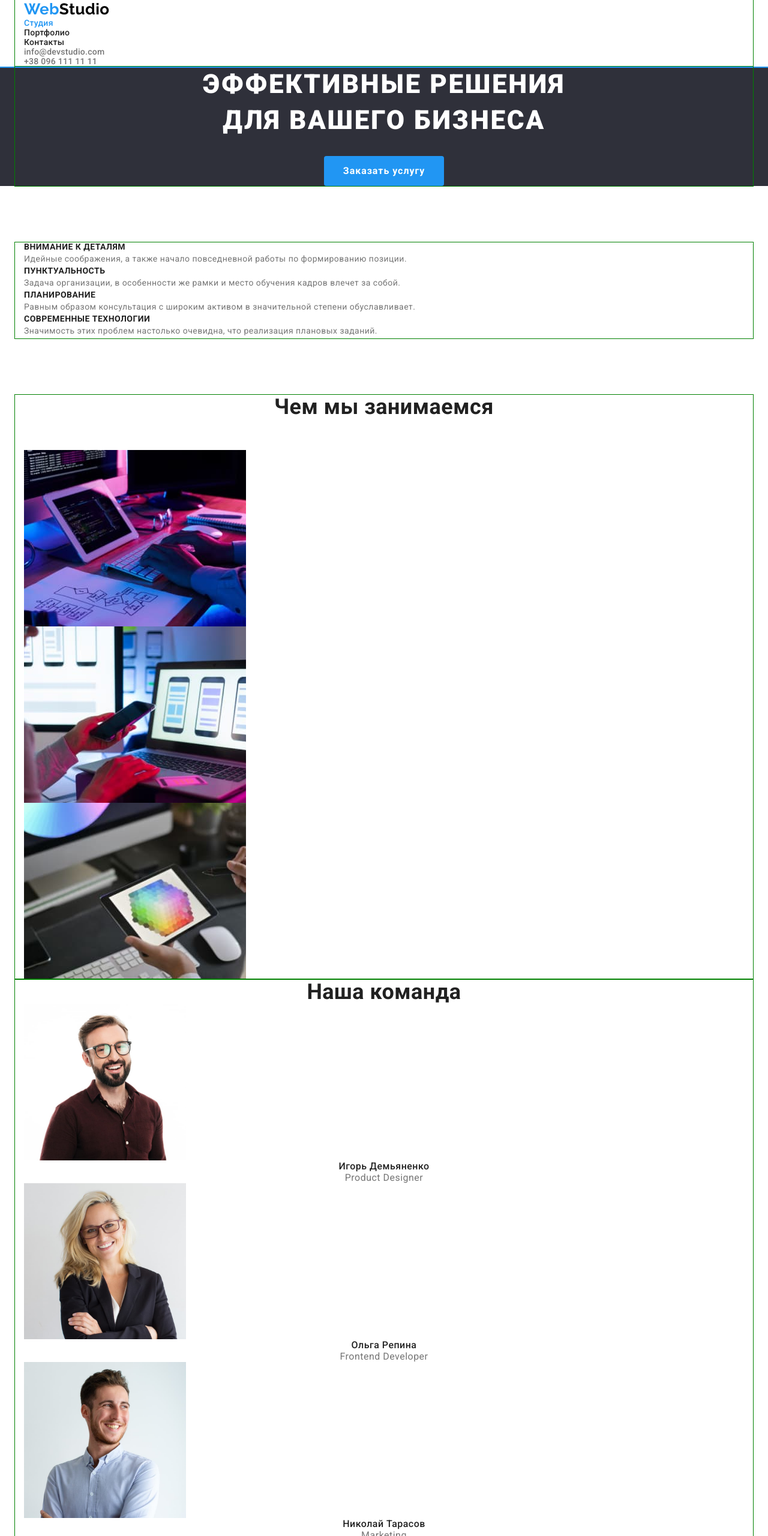
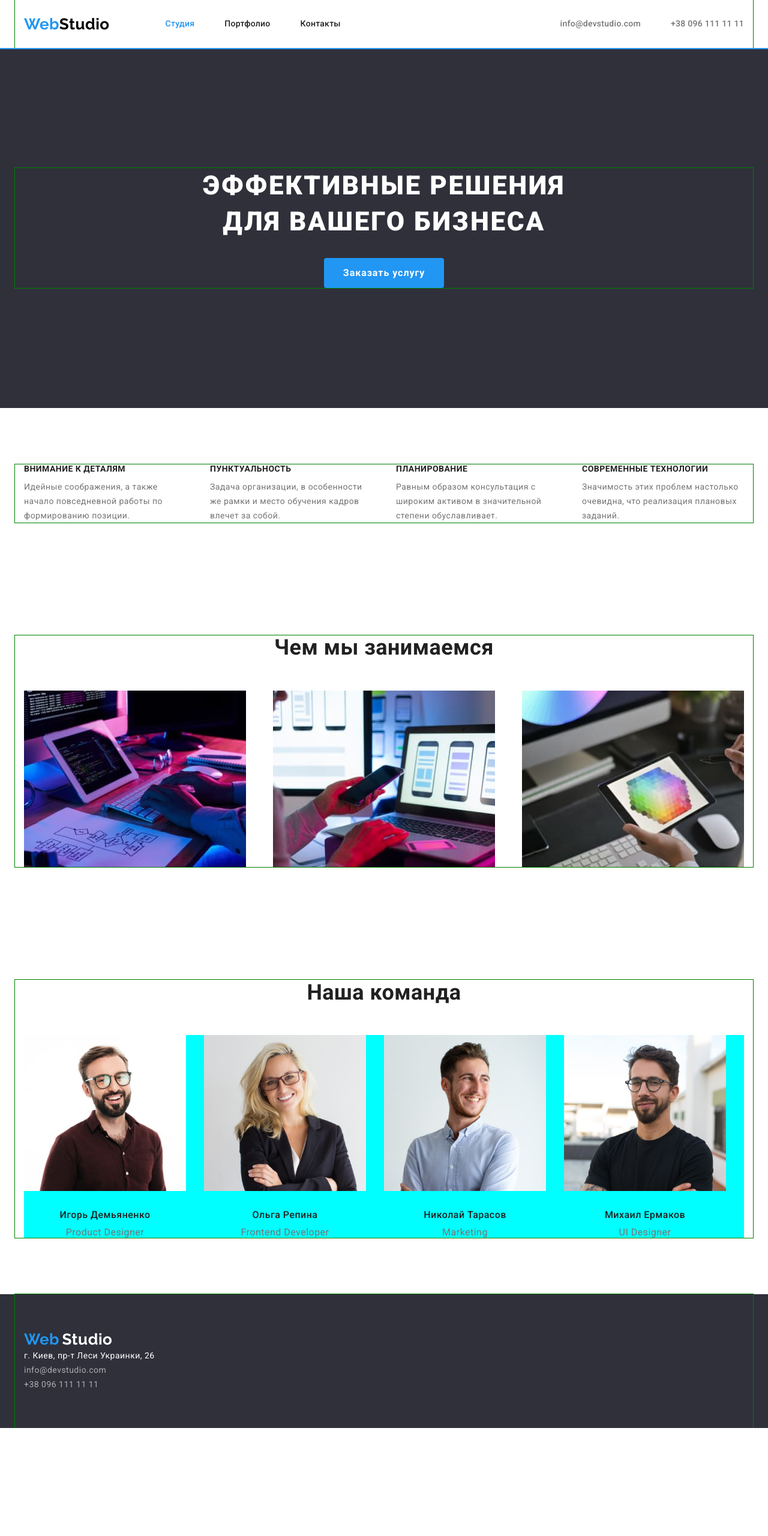
Before and after one commit to iChernomor/goit-markup-hw-03, a plain HTML site: page index.html in a window 1280 px wide. Shown: the top 2560 px of the page at 60% size. After the commit the page ends 2380 px from the top, so only its background shows below. Drawn offline with nearby package versions, Linux system fonts and the light colour scheme.

Commit message:
центрував картки в портфоліо + card-list

```diff
--- a/css/styles.css
+++ b/css/styles.css
@@ -36,11 +36,18 @@ body {
   list-style: none;
 }
 
-ul, li, p {
+ul,
+li,
+p {
   margin: 0;
   padding: 0;
 }
-h1, h2, h3, h4, h5, h6 {
+h1,
+h2,
+h3,
+h4,
+h5,
+h6 {
   margin: 0;
   padding: 0;
 }
@@ -48,7 +55,7 @@ a {
   text-decoration: none;
 }
 img {
- display: block;
+  display: block;
 }
 .visually-hidden {
   position: absolute;
@@ -70,7 +77,10 @@ img {
   outline: 1px solid green;
   margin: 0 auto;
 }
-
+.section {
+  padding-top: 94px;
+  padding-bottom: 94px;
+}
 .header-pages {
   outline: 2px solid #2196f3;
 }
@@ -81,7 +91,6 @@ img {
   font-weight: 700;
   font-size: 26px;
   line-height: 1.19;
-
 }
 .logo-black {
   color: #000000;
@@ -117,7 +126,8 @@ img {
 .text-black {
   color: var(--primary-text-color);
   display: block;
-
+  padding-top: 32px;
+  padding-bottom: 32px;
 }
 .site-nav {
   color: var(--primary-text-color);
@@ -126,8 +136,22 @@ img {
   line-height: 1.14;
   letter-spacing: 0.02em;
   text-decoration: none;
+  display: flex;
+  margin-left: 93px;
+}
+.display {
+  display: flex;
+  align-items: center;
+}
+.site-nav .item + .item {
+  margin-left: 50px;
+  display: block;
+}
 
-}
+/* .site-nav .item:last-child {
+margin-right: 0;
+} - те саме що item + item*/
+
 .site-nav :hover,   /*подсветка при наведении*/
 .site-nav :focus {
   color: var(--accent-color);
@@ -139,7 +163,6 @@ img {
   color: var(--accent-color);
   outline: 0;
   outline-offset: 0;
-
 }
 .site-contact {
   color: var(--secondary-text-color);
@@ -148,7 +171,17 @@ img {
   line-height: 1.14;
   letter-spacing: 0.02em;
   text-decoration: none;
+  display: flex;
+  margin-left: auto;
+}
+
+.site-contact .item + .item {
+  margin-left: 50px;
   display: block;
+}
+.site-header {
+  display: flex;
+  align-items: center;
 }
 .led {
   color: var(--accent-color); /* подсветка текущей страницы */
@@ -157,6 +190,8 @@ img {
 /* Offer */
 .offer {
   background-color: #2f303a;
+  padding-top: 200px;
+  padding-bottom: 200px;
 }
 
 .offer-title {
@@ -167,8 +202,8 @@ img {
   text-align: center;
   letter-spacing: 0.06em;
   text-transform: uppercase;
+  margin: 0 auto;
   margin-bottom: 30px;
-
 }
 /* Button */
 .button {
@@ -189,8 +224,6 @@ img {
   text-align: center;
   letter-spacing: 0.06em;
   cursor: pointer;
-  margin-bottom: 94px;
-
 }
 
 /* About */
@@ -204,21 +237,41 @@ img {
 }
 
 /* Advantage / преимущества */
+.advantage {
+  display: flex;
+  justify-content: space-between;
+  /* flex-basis: calc((100% - 120px) / 4); */
+  /* margin-top: 94px; */
+}
+
 .advantage-title {
   color: var(--primary-text-color);
   font-weight: 700;
   font-size: 14px;
   line-height: 1.14;
   text-transform: uppercase;
-
+  margin-bottom: 10px;
 }
 .advantage-description {
   color: var(--secondary-text-color);
   font-size: 14px;
   line-height: 1.71;
+  max-width: 270px;
+  /* margin-bottom: 94px; */
 }
 .margin {
-  margin-bottom: 94px;
+}
+.foto {
+  display: flex;
+  justify-content: space-between;
+  /* flex-wrap: wrap; */
+}
+.foto .list {
+  width: 370px;
+  margin-right: 30px;
+}
+.foto-list :nth-child(3n) {
+  margin-right: 0;
 }
 /* Team */
 
@@ -228,6 +281,8 @@ img {
   font-size: 36px;
   line-height: 1.17;
   text-align: center;
+  /* margin-top: 188px; */
+  margin-bottom: 50px;
 }
 .team-name {
   color: var(--primary-text-color);
@@ -235,20 +290,44 @@ img {
   font-size: 16px;
   line-height: 1.19;
   text-align: center;
+  margin-top: 30px;
+  margin-bottom: 10px;
 }
 .team-position {
   color: var(--secondary-text-color);
   font-size: 16px;
   line-height: 1.19;
   text-align: center;
+  /* margin-bottom: 94px; */
+}
+.team {
+    background-color: aqua;
+  display: flex;
+  justify-content: space-between;
+  /* flex-wrap: wrap; */
 }
 
+.team-list {
+    background-color: aqua;
+  width: 270px;
+  margin-right: 30px;
+}
+
+.team-list :nth-child(3n) {
+  margin-right: 0;
+}
 /* Footer */
 .footer {
   background-color: #2f303a;
   font-style: normal;
 }
 
+.padtop {
+  padding-top: 60px;
+}
+.padbot {
+  padding-bottom: 60px;
+}
 .footer-address {
   color: var(--white-color-text);
   font-size: 14px;
@@ -294,6 +373,33 @@ img {
   font-size: 16px;
   line-height: 1.62;
 }
+.card {
+  display: flex;
+  flex-wrap: wrap;
+}
+.card-list {
+  width: 370px;
+  margin-right: 30px;
+  margin-bottom: 30px;
+}
+/* Розрахунок ширини блока в % */
+/* ширина контейнера = 100% - зазор 30рх (при 2 колонках, при 3=60рх і т.д.) / 3 */
+/* .card-list {
+    width: calc((100% - 60px) /3); */
+
+.card-list:nth-child(3n) {
+  margin-right: 0;
+}
+.card-list:nth-last-child(-n + 3) {
+  margin-bottom: 0;
+}
+/* ALTERNATIVA */
+/*.card-list:not(:nth-child(3n)) {
+  margin-right: 0;
+}
+.card-list:not(:nth-last-child(-n + 3)) {
+  margin-bottom: 0;
+} */
 .card-title {
   color: var(--primary-text-color);
   font-weight: 700;
--- a/index.html
+++ b/index.html
@@ -1,66 +1,99 @@
 <!DOCTYPE html>
 <html lang="ru">
   <head>
-    <meta charset="UTF-8">
-    <meta http-equiv="X-UA-Compatible" content="IE=edge">
-    <meta name="viewport" content="width=device-width, initial-scale=1.0">
+    <meta charset="UTF-8" />
+    <meta http-equiv="X-UA-Compatible" content="IE=edge" />
+    <meta name="viewport" content="width=device-width, initial-scale=1.0" />
     <title>WebStudio</title>
-    <link href="https://fonts.googleapis.com/css2?family=Raleway:wght@700&family=Roboto:wght@400;500;700;900&display=swap" rel="stylesheet">
-    <link rel="stylesheet" href="https://cdnjs.cloudflare.com/ajax/libs/normalize/8.0.1/normalize.min.css"
+    <link
+      href="https://fonts.googleapis.com/css2?family=Raleway:wght@700&family=Roboto:wght@400;500;700;900&display=swap"
+      rel="stylesheet"
+    />
+    <link
+      rel="stylesheet"
+      href="https://cdnjs.cloudflare.com/ajax/libs/normalize/8.0.1/normalize.min.css"
       integrity="sha512-NhSC1YmyruXifcj/KFRWoC561YpHpc5Jtzgvbuzx5VozKpWvQ+4nXhPdFgmx8xqexRcpAglTj9sIBWINXa8x5w=="
-        crossorigin="anonymous" referrerpolicy="no-referrer" />
-        <link rel="stylesheet" href="./css/styles.css">
+      crossorigin="anonymous"
+      referrerpolicy="no-referrer"
+    />
+    <link rel="stylesheet" href="./css/styles.css" />
   </head>
   <body>
     <!--Шапка-->
     <header class="header-pages">
-        <div class="container">
-            <nav>
+      <div class="container site-header">
+        <nav class="display">
           <a href="./index.html" class="logo">
-                    <span class="logo-blue logo">Web</span><span class="logo-black logo">Studio</span>
+            <span class="logo-blue logo">Web</span
+            ><span class="logo-black logo">Studio</span>
           </a>
           <ul class="site-nav">
-                    <li><a href="" class="text-black led">Студия</a></li>
-                    <li><a href="./portfolio.html"  class="text-black">Портфолио</a></li>
-                    <li><a href="" class="text-black">Контакты</a></li>
+            <li class="item"><a href="" class="text-black led">Студия</a></li>
+            <li class="item">
+              <a href="./portfolio.html" class="text-black">Портфолио</a>
+            </li>
+            <li class="item"><a href="" class="text-black">Контакты</a></li>
           </ul>
         </nav>
         <ul class="site-contact">
-                    <li><a href="mailto:info@devstudio.com" class="site-contact">info@devstudio.com</a></li>
-                    <li><a href="tel:+380961111111"  class="site-contact">+38 096 111 11 11</a></li>
+          <li class="item">
+            <a href="mailto:info@devstudio.com" class="site-contact"
+              >info@devstudio.com</a
+            >
+          </li>
+          <li class="item">
+            <a href="tel:+380961111111" class="site-contact"
+              >+38 096 111 11 11</a
+            >
+          </li>
         </ul>
       </div>
     </header>
 
     <main>
       <!--Оффер-->
-            <section class="offer">
-                <div class="container">
-                    <h1 class="offer-title">Эффективные решения <br> для вашего бизнеса</h1>
+      <section class="section offer">
+        <div class="container log">
+          <h1 class="offer-title">
+            Эффективные решения <br />
+            для вашего бизнеса
+          </h1>
           <button type="button" class="button">Заказать услугу</button>
         </div>
       </section>
 
       <!--Преимущества-->
-        <section>
+      <section class="section">
         <div class="container">
           <h2 class="visually-hidden about-title">Преимущества</h2>
           <ul class="advantage">
-                    <li>
+            <li class="advantage-list">
               <h3 class="advantage-title">Внимание к деталям</h3>
-                        <p class="advantage-description">Идейные соображения, а также начало повседневной работы по формированию позиции.</p>
+              <p class="advantage-description">
+                Идейные соображения, а также начало повседневной работы по
+                формированию позиции.
+              </p>
             </li>
             <li>
               <h3 class="advantage-title">Пунктуальность</h3>
-                        <p class="advantage-description">Задача организации, в особенности же рамки и место обучения кадров влечет за собой.</p>
+              <p class="advantage-description">
+                Задача организации, в особенности же рамки и место обучения
+                кадров влечет за собой.
+              </p>
             </li>
             <li>
               <h3 class="advantage-title">Планирование</h3>
-                        <p class="advantage-description">Равным образом консультация с широким активом в значительной степени обуславливает.</p>
+              <p class="advantage-description">
+                Равным образом консультация с широким активом в значительной
+                степени обуславливает.
+              </p>
             </li>
             <li>
               <h3 class="advantage-title">Современные технологии</h3>
-                        <p class="advantage-description margin">Значимость этих проблем настолько очевидна, что реализация плановых заданий.</p>
+              <p class="advantage-description">
+                Значимость этих проблем настолько очевидна, что реализация
+                плановых заданий.
+              </p>
             </li>
           </ul>
         </div>
@@ -70,40 +103,44 @@
         <div class="container">
           <h2 class="about-title">Чем мы занимаемся</h2>
           <ul class="foto">
-                    <li>
-                        <img src="./images/box1.jpg" alt="Пишем код" width="370">
+            <li class="list">
+              <img src="./images/box1.jpg" alt="Пишем код" width="370" />
             </li>
-                    <li>
-                        <img src="./images/box2.jpg" alt="Адаптируем" width="370">
+            <li class="list">
+              <img src="./images/box2.jpg" alt="Адаптируем" width="370" />
             </li>
-                    <li>
-                        <img src="./images/box3.jpg" alt="Апгрейдим" width="370">
+            <li class="foto-list">
+              <img src="./images/box3.jpg" alt="Апгрейдим" width="370" />
             </li>
           </ul>
         </div>
       </section>
       <!--Наша команда-->
-            <section class="team">
+      <section class="section">
         <div class="container">
           <h2 class="team-title">Наша команда</h2>
           <ul class="team">
-                    <li>
-                        <img src="./images/team1.jpg" alt="Игорь Демьяненко" width="270">
+            <li class="team-list">
+              <img
+                src="./images/team1.jpg"
+                alt="Игорь Демьяненко"
+                width="270"
+              />
               <h3 class="team-name">Игорь Демьяненко</h3>
               <p class="team-position">Product Designer</p>
             </li>
-                    <li>
-                        <img src="./images/team2.jpg" alt="Ольга Репина" width="270">
+            <li class="team-list">
+              <img src="./images/team2.jpg" alt="Ольга Репина" width="270" />
               <h3 class="team-name">Ольга Репина</h3>
               <p class="team-position">Frontend Developer</p>
             </li>
-                    <li>
-                        <img src="./images/team3.jpg" alt="Николай Тарасов" width="270">
+            <li class="team-list">
+              <img src="./images/team3.jpg" alt="Николай Тарасов" width="270" />
               <h3 class="team-name">Николай Тарасов</h3>
               <p class="team-position">Marketing</p>
             </li>
-                    <li>
-                        <img src="./images/team4.jpg" alt="Михаил Ермаков" width="270">
+            <li class="team-list">
+              <img src="./images/team4.jpg" alt="Михаил Ермаков" width="270" />
               <h3 class="team-name">Михаил Ермаков</h3>
               <p class="team-position">UI Designer</p>
             </li>
@@ -114,13 +151,28 @@
 
     <!--Футер-->
     <footer class="footer">
-        <div class="container">
-            <a href="./index.html" class="logo"><span class="logo-blue">Web</span> <span class="logo-white">Studio</span></a>
+      <div class="container padtop">
+        <a href="./index.html" class="logo"
+          ><span class="logo-blue">Web</span>
+          <span class="logo-white">Studio</span></a
+        >
         <address>
           <ul class="footer link">
-                    <li><a href="г.Киев,пр-тЛесиУкраинки,26" class="footer-address">г. Киев, пр-т Леси Украинки, 26</a></li>
-                    <li><a href="mailto:info@devstudio.com" class="footer-contact">info@devstudio.com</a></li>
-                    <li><a href="tel:+380961111111" class="footer-contact">+38 096 111 11 11</a></li>
+            <li>
+              <a href="г.Киев,пр-тЛесиУкраинки,26" class="footer-address"
+                >г. Киев, пр-т Леси Украинки, 26</a
+              >
+            </li>
+            <li>
+              <a href="mailto:info@devstudio.com" class="footer-contact"
+                >info@devstudio.com</a
+              >
+            </li>
+            <li class="padbot">
+              <a href="tel:+380961111111" class="footer-contact"
+                >+38 096 111 11 11</a
+              >
+            </li>
           </ul>
         </address>
       </div>
```
Also changed, not shown: portfolio.html (+11 -11 lines). Lines whose indentation alone changed are shown as unchanged.
